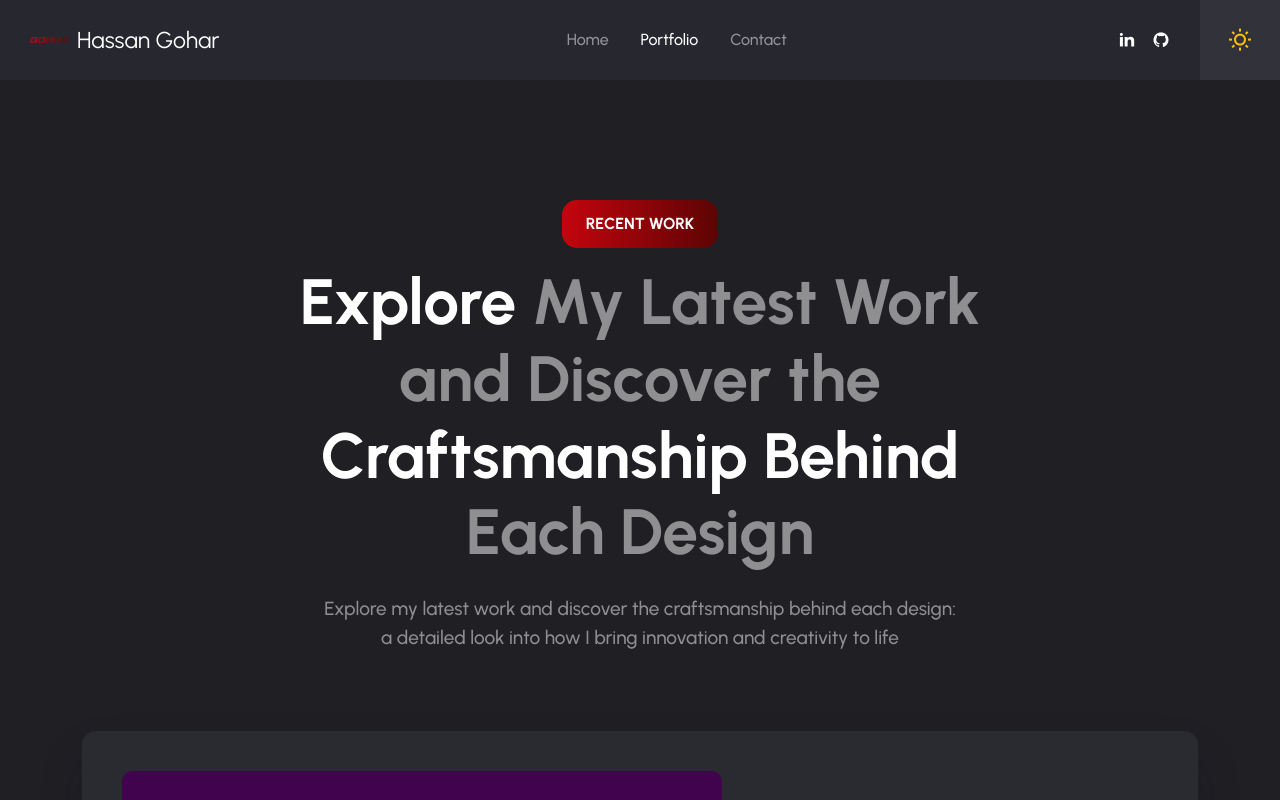
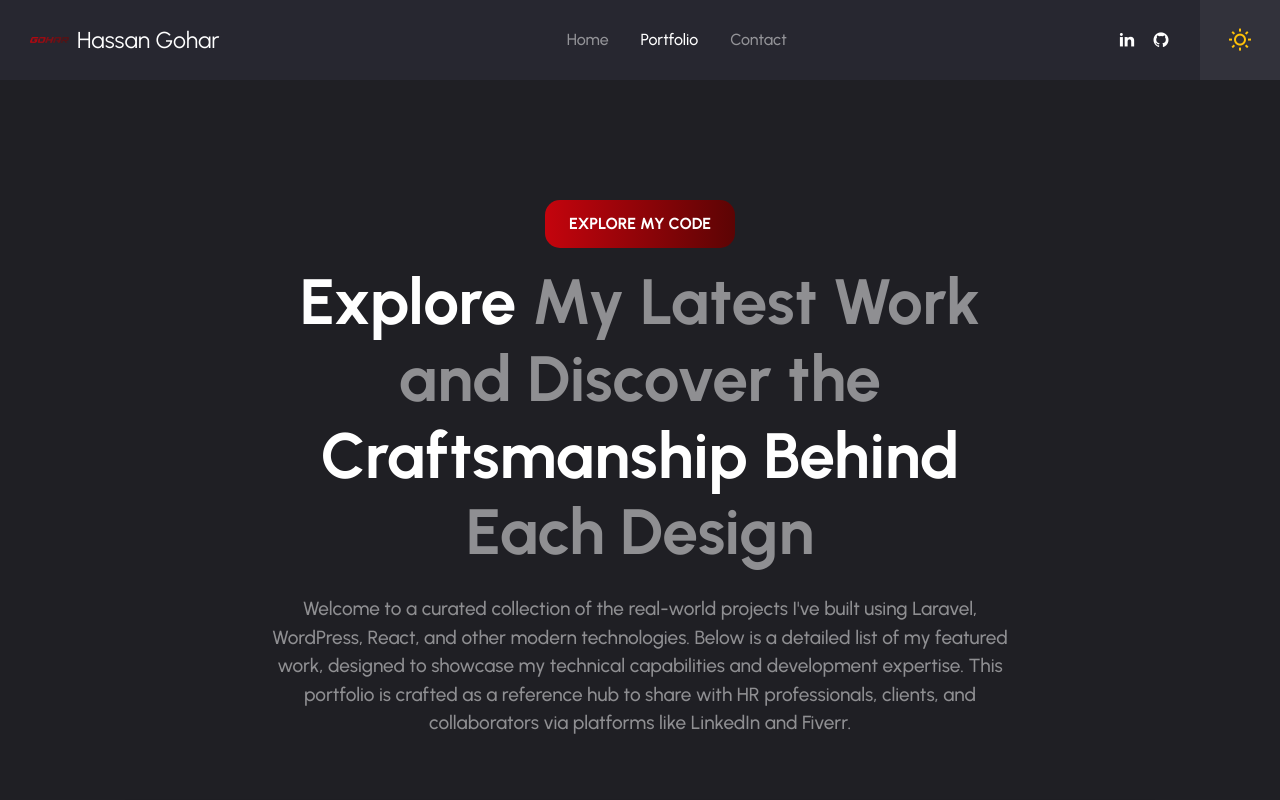
Before and after one commit to HassanSalah25/hassan-new-portfolio, a Next.js app: page /work in a window 1280 px wide. Shown: the top 800 px of the page. Built offline with nearby package versions, Linux system fonts and the light colour scheme; a web font is replaced by a local one.

Commit message:
update work page

```diff
--- a/app/work/page.tsx
+++ b/app/work/page.tsx
@@ -9,13 +9,12 @@ export default function Work() {
 				<div className="container">
 					<div className="row">
 						<div className="col-lg-8 mx-lg-auto text-center">
-							<Link href="/#" className="btn btn-gradient d-inline-block text-uppercase">recent Work</Link>
+							<Link href="https://github.com/HassanSalah25/" className="btn btn-gradient d-inline-block text-uppercase">Explore My Code</Link>
 							<h3 className="ds-3 mt-3 mb-4 text-dark">
 								Explore <span className="text-300">My Latest Work and Discover the</span> Craftsmanship Behind <span className="text-300">Each Design</span>
 							</h3>
 							<p className="text-300 fs-5">
-								Explore my latest work and discover the craftsmanship behind each design: <br />
-								a detailed look into how I bring innovation and creativity to life
+								Welcome to a curated collection of the real-world projects I've built using Laravel, WordPress, React, and other modern technologies. Below is a detailed list of my featured work, designed to showcase my technical capabilities and development expertise. This portfolio is crafted as a reference hub to share with HR professionals, clients, and collaborators via platforms like LinkedIn and Fiverr.
 							</p>
 						</div>
 					</div>
```
